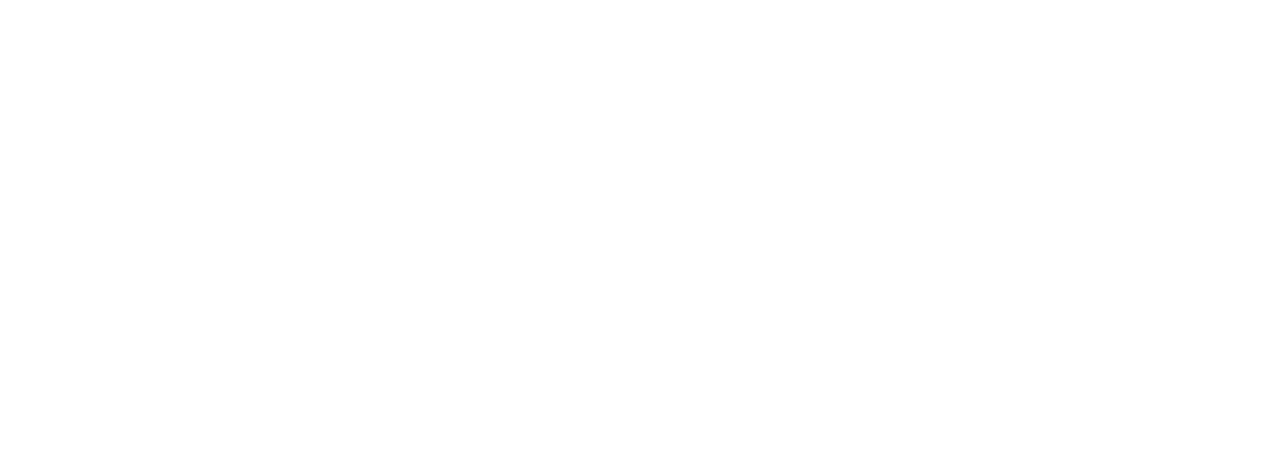
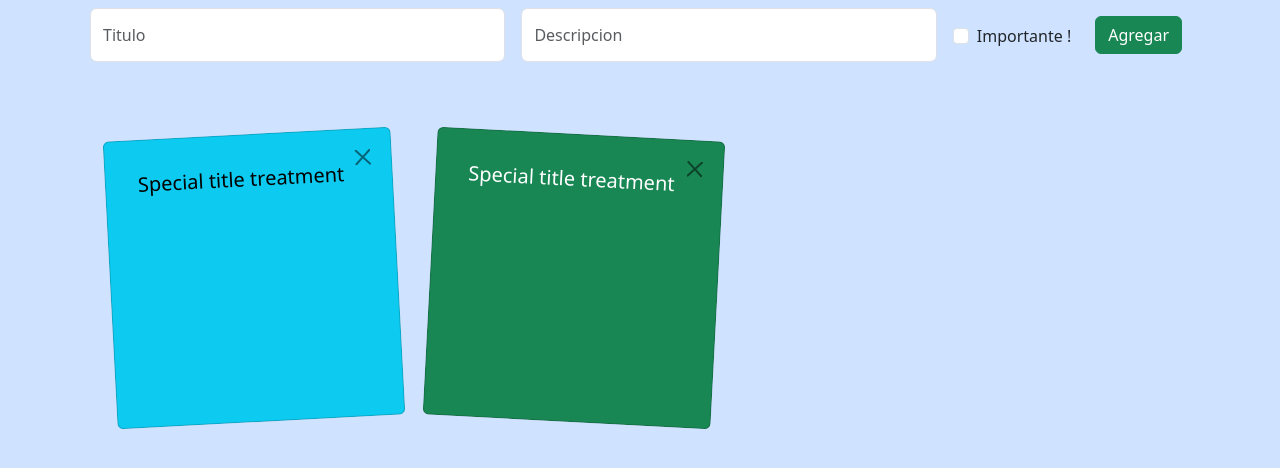
Before and after one commit to pacificstate01/Sticky-notes-react, a React (Create React App) app: page / in a window 1280 px wide. Shown: the top 468 px of the page. Built offline with nearby package versions, Linux system fonts and the light colour scheme.

Commit message:
creacion de componentes

```diff
--- a/package.json
+++ b/package.json
@@ -6,9 +6,10 @@
     "@testing-library/jest-dom": "^5.17.0",
     "@testing-library/react": "^13.4.0",
     "@testing-library/user-event": "^13.5.0",
+    "bootstrap": "^5.3.3",
     "react": "^18.3.1",
     "react-dom": "^18.3.1",
-    "react-scripts": "5.0.1",
+    "react-scripts": "^5.0.1",
     "web-vitals": "^2.1.4"
   },
   "scripts": {
--- a/public/index.html
+++ b/public/index.html
@@ -26,7 +26,7 @@
     -->
     <title>React App</title>
   </head>
-  <body>
+  <body class="bg-primary-subtle">
     <noscript>You need to enable JavaScript to run this app.</noscript>
     <div id="root"></div>
     <!--
--- a/src/App.js
+++ b/src/App.js
@@ -1,10 +1,16 @@
-import logo from './logo.svg';
-import './App.css';
+import logo from "./logo.svg";
+import {Form} from './components/Form';
+import {ListaNotas} from './components/ListaNotas';
+import "./App.css";
+import "./Notes.css";
 
 function App() {
   return (
-    <div className="App">
-
+    <div className="App" >
+      <div class="container">
+        <Form/>
+        <ListaNotas/>
+      </div>
     </div>
   );
 }
--- /dev/null
+++ b/src/Notes.css
@@ -0,0 +1,27 @@
+.note {
+    transform: rotate(-3deg);
+    transition: transform 0.3s ease-in-out;
+}
+.noteimp {
+    transform: rotate(3deg);
+    transition: transform 0.3s ease-in-out;
+}
+.note:hover {
+    transform: rotate(-6deg);
+}
+.noteimp:hover {
+    transform: rotate(6deg);
+}
+.card-body {
+    position: relative;
+}
+
+.btn-close {
+    position: absolute;
+    top: 0;
+    right: 0;
+    cursor: pointer;
+}
+.impo{
+    padding-top: 1rem;
+}
--- /dev/null
+++ b/src/components/Form.jsx
@@ -0,0 +1,17 @@
+export const Form = () =>{
+    return (
+        <form class="d-flex mb-5" id="form">
+                <div class="input-group">
+                    <input class="form-control m-2 rounded" type="text" placeholder="Titulo" id="title" />
+                    <input class="form-control m-2 rounded" type="text" placeholder="Descripcion" id="description" />
+                    <div class="form-check m-2 impo">
+                        <input class="form-check-input" type="checkbox" id="check" />
+                        <label class="form-check-label">
+                            Importante !
+                        </label>
+                    </div>
+                    <button class="btn btn-success m-3 rounded" id="add">Agregar</button>
+                </div>
+        </form>
+    );
+}
--- /dev/null
+++ b/src/components/ListaNotas.jsx
@@ -0,0 +1,18 @@
+export const ListaNotas = () =>{
+    return(
+    <div class="container xl d-flex flex-wrap">
+              <div class="card text-center text-bg-info mb-3 p-3 m-3 note" style={{width: "18rem",height:"18rem"}}>
+                <div class="card-body d-flex justify-content-between">
+                  <h5 class="card-title">Special title treatment</h5>
+                  <button class="btn-close"></button>
+                </div>
+              </div>
+              <div class="card text-center text-bg-success mb-3 important p-3 m-3 noteimp" style={{width: "18rem",height:"18rem"}}>
+                <div class="card-body d-flex justify-content-between">
+                  <h5 class="card-title">Special title treatment</h5>
+                  <button class="btn-close"></button>
+                </div>
+              </div>
+          </div>
+    );
+}
--- a/src/index.js
+++ b/src/index.js
@@ -3,7 +3,7 @@
 import './index.css';
 import App from './App';
 import reportWebVitals from './reportWebVitals';
-
+import 'bootstrap/dist/css/bootstrap.css';
 const root = ReactDOM.createRoot(document.getElementById('root'));
 root.render(
   <React.StrictMode>
```
Also changed, not shown: src/components/Notas.jsx (added), 1 other file (tests, documents, lock files or other folders).
